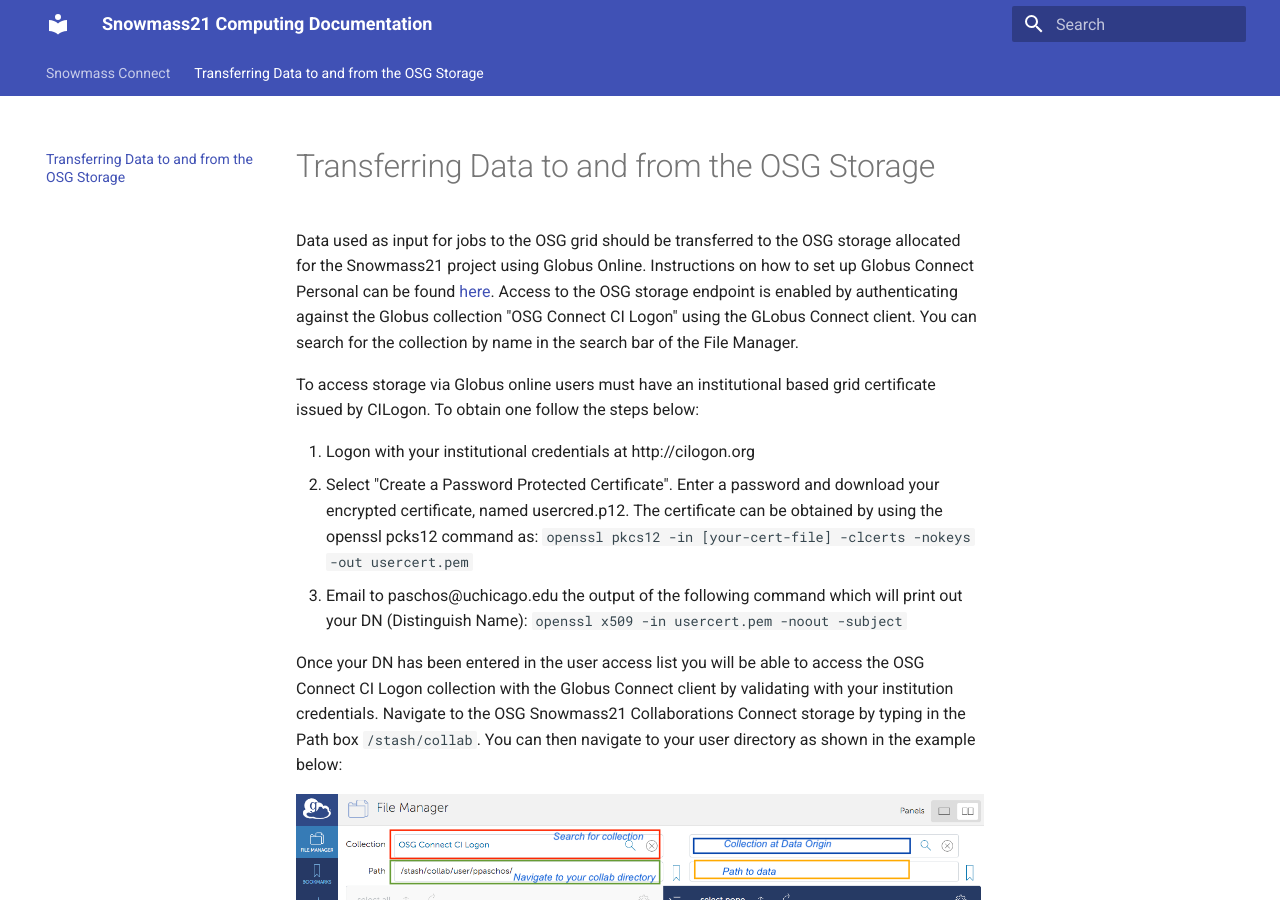
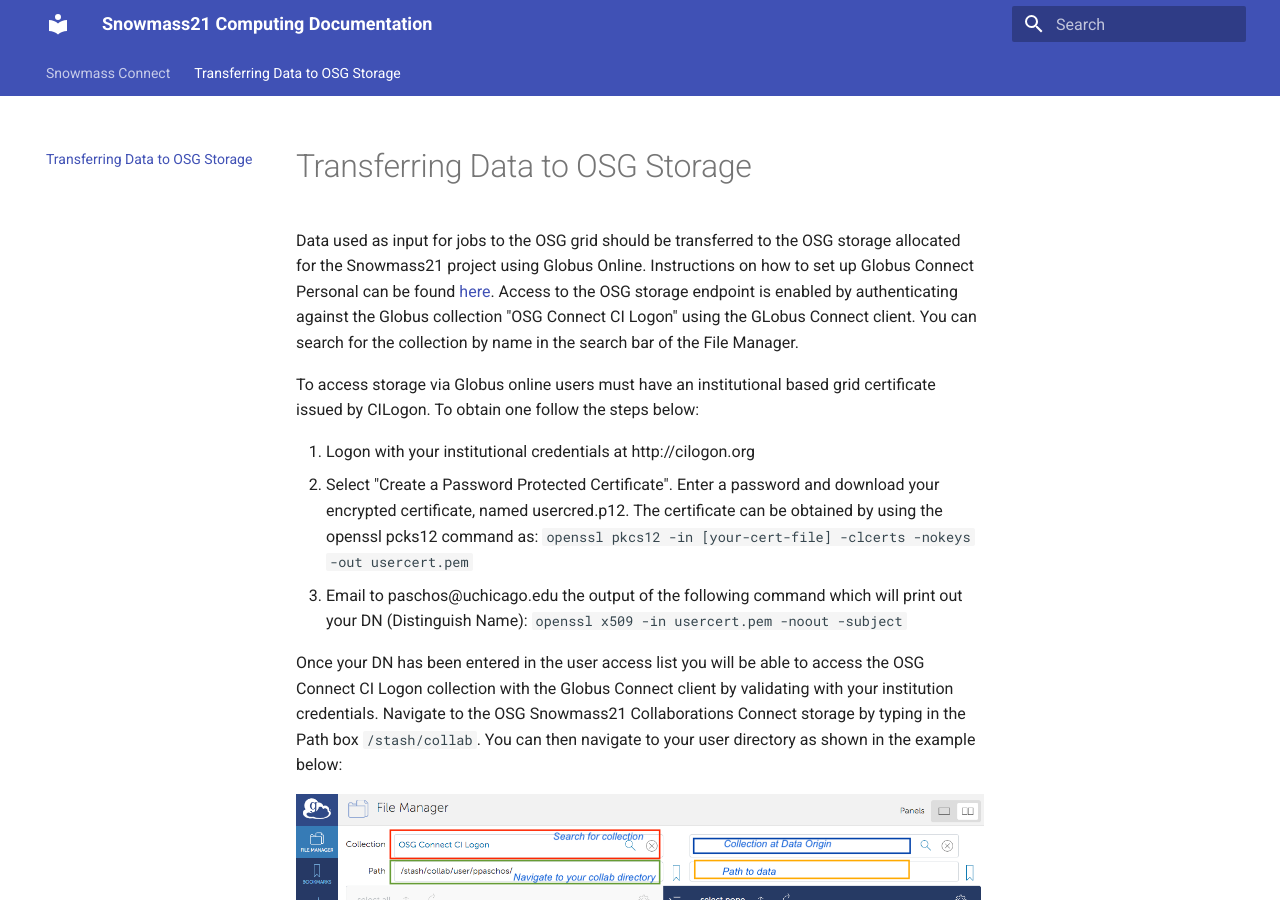
Before and after one commit to ppaschos/snowmass-connect-docs, an MkDocs documentation site: the page built from docs/globus.md, in a window 1280 px wide and 900 px high. Built offline with MkDocs 1.6.1 and Material for MkDocs 9.7.7, drawn with Linux system fonts in a browser that asks for light colours.

Commit message:
Update globus.md

```diff
--- a/docs/globus.md
+++ b/docs/globus.md
@@ -1,4 +1,4 @@
-# Transferring Data to and from the OSG Storage
+# Transferring Data to OSG Storage
 
 Data used as input for jobs to the OSG grid should be transferred to the OSG storage allocated for the Snowmass21 project
 using Globus Online. Instructions on how to set up Globus Connect Personal can be found
```
